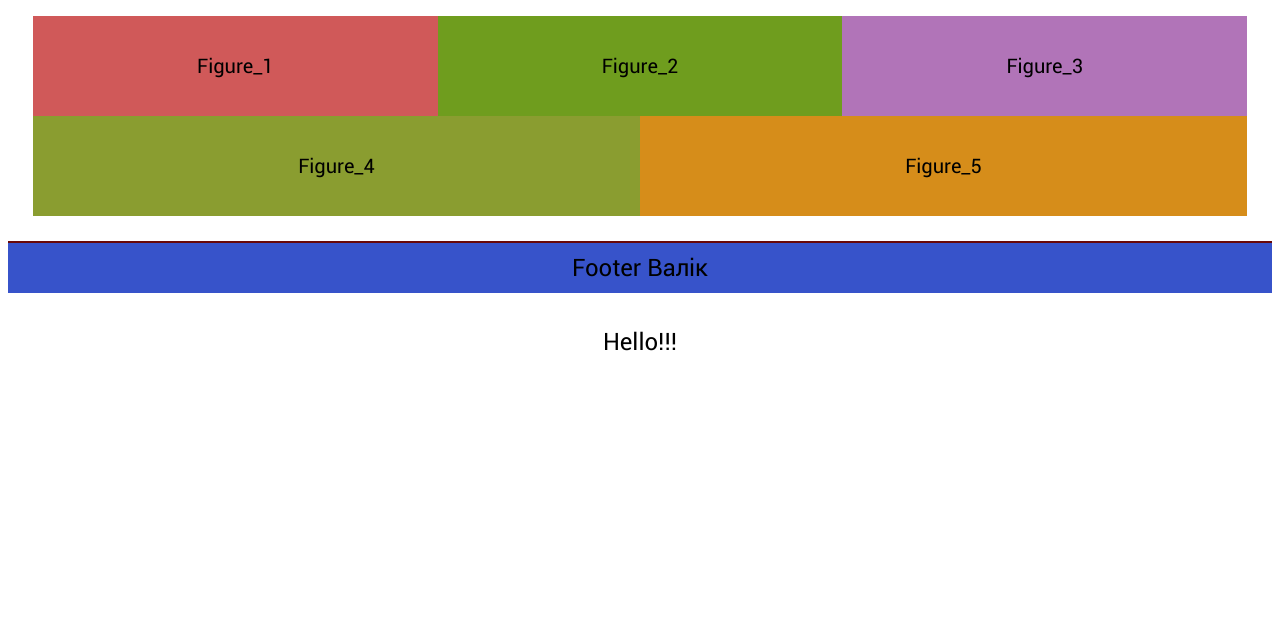
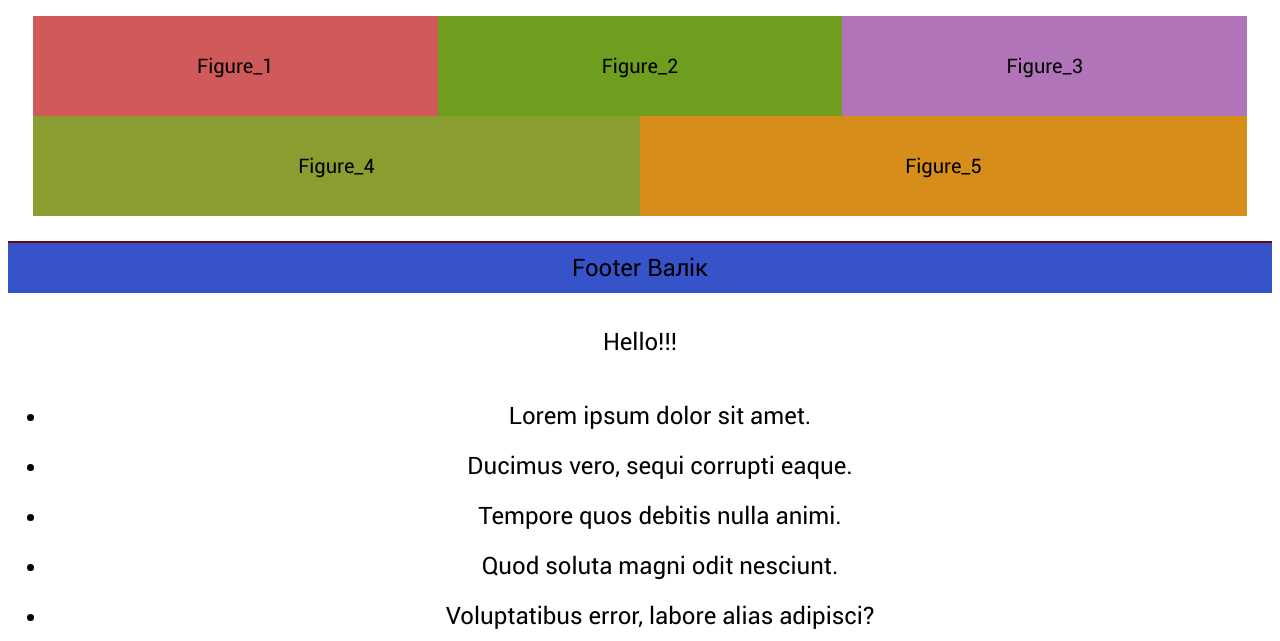
Before and after one commit to Dopiralov/Flex, a plain HTML site: page Flex/index.html in a window 1280 px wide. Shown: the part 161-802 px from the top of the page. Drawn offline with Linux system fonts and the light colour scheme.

Commit message:
second commit

```diff
--- a/Flex/index.html
+++ b/Flex/index.html
@@ -16,6 +16,13 @@
 	</div>
 	<div class="footer">Footer Валік
 	<p>Hello!!!</p>
+	<ul>
+		<li>Lorem ipsum dolor sit amet.</li>
+		<li>Ducimus vero, sequi corrupti eaque.</li>
+		<li>Tempore quos debitis nulla animi.</li>
+		<li>Quod soluta magni odit nesciunt.</li>
+		<li>Voluptatibus error, labore alias adipisci?</li>
+	</ul>
 	</div>
 
 </body>
```
